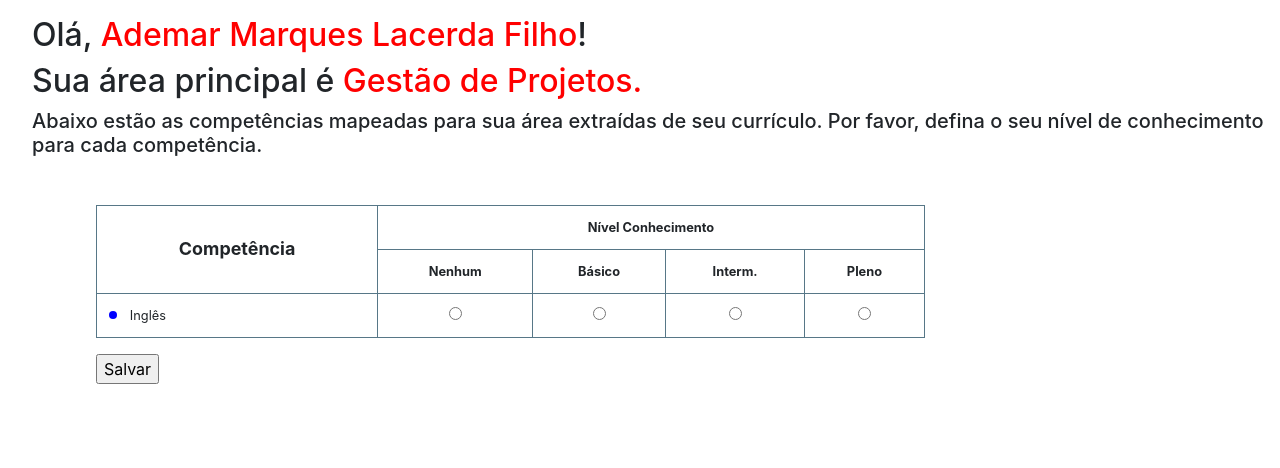
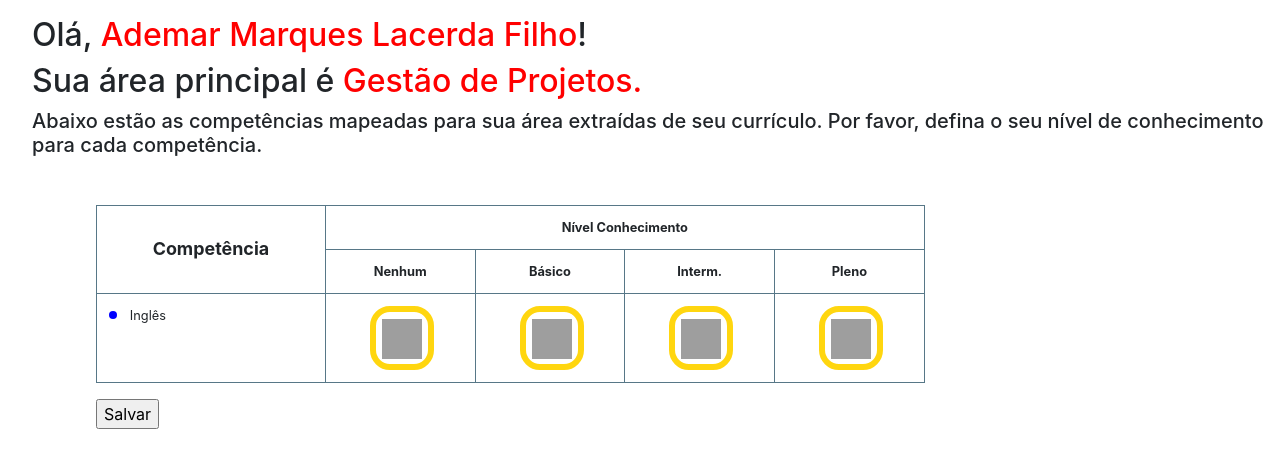
Before and after one commit to Matheus456/competencias_cgpe, a Django app: a page that uses gestao_competencia/templates/gestao_competencia/form_competencias.html in a window 1280 px wide. Shown: the top 468 px of the page. Run offline with Django 3.2, Linux system fonts and the light colour scheme; data comes from the database, SQL or seed files in the repository; some libraries are stand-ins or nearby versions; grey boxes are pictures that could not be loaded.

Commit message:
Adicionando emojis em inputs da avaliação

```diff
--- a/gestao_competencia/templates/gestao_competencia/form_competencias.html
+++ b/gestao_competencia/templates/gestao_competencia/form_competencias.html
@@ -1,3 +1,5 @@
+{% load static %}
+
 
 <!DOCTYPE html>
 <link rel="stylesheet" href="https://stackpath.bootstrapcdn.com/bootstrap/4.3.1/css/bootstrap.min.css" integrity="sha384-ggOyR0iXCbMQv3Xipma34MD+dH/1fQ784/j6cY/iJTQUOhcWr7x9JvoRxT2MZw1T" crossorigin="anonymous">
@@ -32,8 +34,39 @@
     border-radius: 50%;
     display: inline-block;
   }
+
+  input[type="radio"]{
+    -webkit-appearance: none;
+  }
+
+  input[type="radio"]:checked + label{
+    background-color: #ffd60f;
+    color: white;
+    box-shadow: 0 15px 45px rgba(249, 241, 24, 0.2);
+  }
+
+  .emoji-style{
+    margin-top: 0.5em;
+  }
+
+  label{
+    height: 5em;
+    width: 5em;
+    border:6px solid #ffd60f;
+    position: relative;
+    margin: auto;
+    border-radius: 20px;
+    color: #ffd60f;
+    transition: 0.5s;
+  }
+
+  label>span{
+    transform: translate(-50%,80%);
+  }
 </style>
 <html>
+  <link rel="stylesheet" href="https://cdnjs.cloudflare.com/ajax/libs/font-awesome/6.1.1/css/fontawesome.min.css">
+  <link rel="stylesheet" href="https://cdnjs.cloudflare.com/ajax/libs/font-awesome/6.1.1/css/solid.min.css">
   <body>
     <div style="margin-left: 2em; margin-top: 1em;">
       <h2>
@@ -67,19 +100,26 @@
                 <input type="hidden" name="soft_skill" value="{{ colaborador_soft.soft_skill.id }}"/>
                 {% for i in '0123'|make_list %}
                   <td class='centraliza-inputs'>
-                    <input required {% if i == colaborador_soft.score_soft|slugify %} checked="checked" {% endif %} type="radio" name="soft_skill-{{ colaborador_soft.soft_skill.id }}" value="{{i}}">
+                    <input required {% if i == colaborador_soft.score_soft|slugify %} checked="checked" {% endif %} type="radio" id="soft_skill-{{ colaborador_soft.soft_skill.id }}-{{i}}" name="soft_skill-{{ colaborador_soft.soft_skill.id }}" value="{{i}}">
+                    <label for="soft_skill-{{ colaborador_soft.soft_skill.id }}-{{i}}">
+                      <image class="emoji-style" src="{% static 'images/emojis/emoji-'|add:i|add:'.png' %}" width="40" height="40"></i>
+                    </label>
                   </td>
                 {% endfor %}
               </tr>
             {% endfor %}
+
             {% for colaborador_hard in colaborador_hards %}
             <tr>
               <td><span class="dot" style="background-color: red"></span><span style="margin-left: 1em;">{{colaborador_hard.hard_skill.nome}}</span></td>
               <input type="hidden" name="hard_skill" value="{{ colaborador_hard.hard_skill.id }}"/>
               {% for i in '0123'|make_list %}
               <td class='centraliza-inputs'>
-                    <input required {% if i == colaborador_hard.score_hard|slugify %} checked="checked" {% endif %} type="radio" name="hard_skill-{{ colaborador_hard.hard_skill.id }}" value="{{i}}">
-                </td>
+                    <input required {% if i == colaborador_hard.score_hard|slugify %} checked="checked" {% endif %} type="radio" id="hard_skill-{{ colaborador_hard.hard_skill.id }}-{{i}}" name="hard_skill-{{ colaborador_hard.hard_skill.id }}" value="{{i}}">
+                    <label for="hard_skill-{{ colaborador_hard.hard_skill.id }}-{{i}}">
+                      <image class="emoji-style" src="{% static 'images/emojis/emoji-'|add:i|add:'.png' %}" width="40" height="40"></i>
+                    </label>
+              </td>
               {% endfor %}
             </tr>
           {% endfor %}
```
